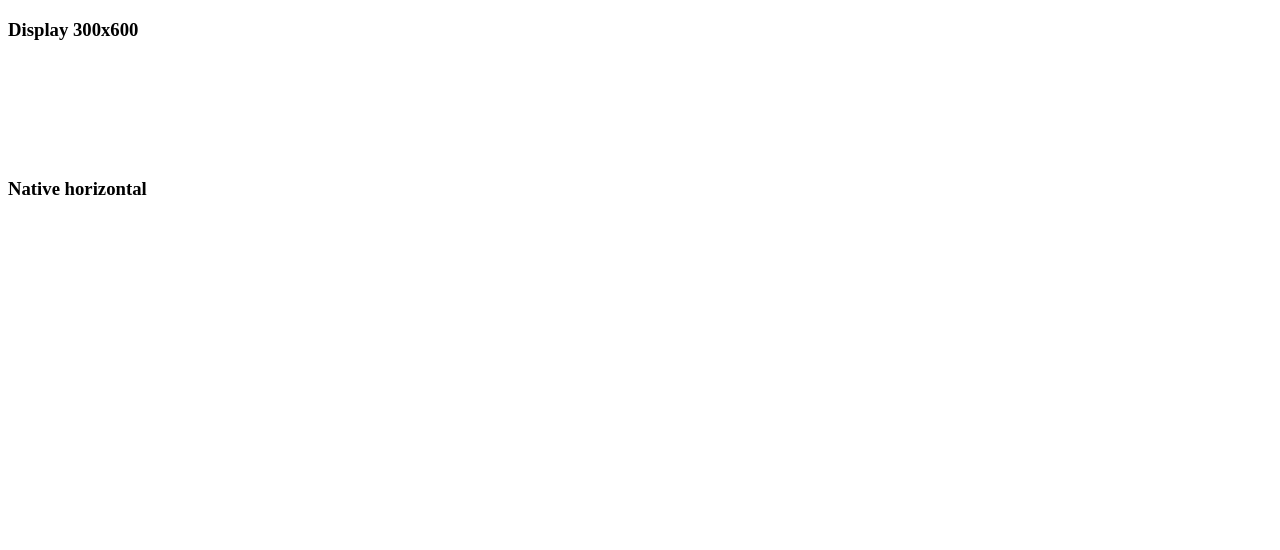
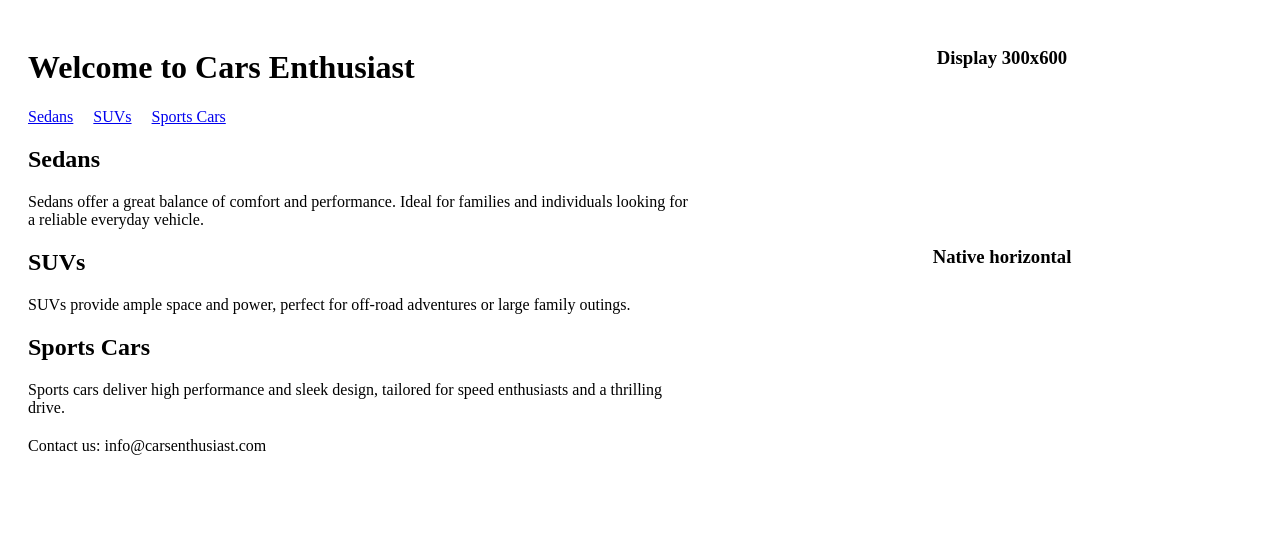
Before and after one commit to iammacheta/ads-test, a plain HTML site: page index.html in a window 1280 px wide. Drawn offline with Linux system fonts and the light colour scheme.

Commit message:
feat: добавил контент сайта и структуру

```diff
--- a/index.html
+++ b/index.html
@@ -1,39 +1,55 @@
-<!doctype html>
-<html>
+<!DOCTYPE html>
+<html lang="en">
 
 <head>
-  <meta charset="utf-8" />
-  <meta name="viewport" content="width=device-width, initial-scale=1" />
-  <meta name="description" content="Display a fixed-sized test ad." />
-  <title>Display a test ad</title>
+  <meta charset="UTF-8">
+  <meta name="viewport" content="width=device-width, initial-scale=1.0">
+  <title>Cars Enthusiast</title>
   <script async src="https://securepubads.g.doubleclick.net/tag/js/gpt.js"></script>
-  <script>
-    window.googletag = window.googletag || { cmd: [] };
-
-    googletag.cmd.push(() => {
-      // Define an ad slot for div with id "banner-ad".
-      googletag
-        .defineSlot('/21974715207/test-300x600-riot-direct', [300, 600], "banner-ad")
-        .addService(googletag.pubads());
-
-      googletag
-        .defineSlot('/21974715207/test-native', ['fluid'], 'div-gpt-ad-1713969330814-0')
-        .addService(googletag.pubads());
-
-
-      // Enable the PubAdsService.
-      googletag.enableServices();
-    });
-  </script>
-  <style></style>
+  <link rel="stylesheet" type="text/css" href="styles.css" />
 </head>
 
 <body>
+  <div class="root">
+    <div class="content">
+      <header>
+        <h1>Welcome to Cars Enthusiast</h1>
+        <nav>
+          <ul>
+            <li><a href="#sedans">Sedans</a></li>
+            <li><a href="#suvs">SUVs</a></li>
+            <li><a href="#sports">Sports Cars</a></li>
+          </ul>
+        </nav>
+      </header>
+
+      <section id="sedans">
+        <h2>Sedans</h2>
+        <p>Sedans offer a great balance of comfort and performance. Ideal for families and individuals looking for a
+          reliable everyday vehicle.</p>
+      </section>
+
+      <section id="suvs">
+        <h2>SUVs</h2>
+        <p>SUVs provide ample space and power, perfect for off-road adventures or large family outings.</p>
+      </section>
+
+      <section id="sports">
+        <h2>Sports Cars</h2>
+        <p>Sports cars deliver high performance and sleek design, tailored for speed enthusiasts and a thrilling drive.
+        </p>
+      </section>
+
+      <footer>
+        <p>Contact us: info@carsenthusiast.com</p>
+      </footer>
+    </div>
+
+    <div class="ads">
       <h3>Display 300x600</h3>
-  <div id="banner-ad"></div>
+      <div class="banner-ad" id="banner-ad"></div>
       <script>
         googletag.cmd.push(() => {
-      // Request and render an ad for the "banner-ad" slot.
           googletag.display("banner-ad");
         });
       </script>
@@ -44,10 +60,11 @@
       <div id="div-gpt-ad-1713969330814-0" style="height: 200px; width: 500px;"></div>
       <script>
         googletag.cmd.push(() => {
-      // Request and render an ad for the "banner-ad" slot.
           googletag.display("div-gpt-ad-1713969330814-0");
         });
       </script>
+    </div>
+  </div>
 </body>
 
 </html>
--- /dev/null
+++ b/styles.css
@@ -0,0 +1,40 @@
+.root {
+    display: grid;
+    grid-template-columns: 3fr 1fr;
+    /* Adjust the ratio according to your preference */
+    gap: 20px;
+}
+
+.content,
+.ads {
+    padding: 20px;
+}
+
+.ads {
+    display: flex;
+    flex-direction: column;
+    align-items: center;
+}
+
+.banner-ad,
+#div-gpt-ad-1713969330814-0 {
+    width: 100%;
+    /* Ensure the ads use the full width of the column */
+    margin: 20px 0;
+}
+
+nav ul {
+    display: flex;
+    list-style: none;
+    padding: 0;
+}
+
+nav li {
+    margin-right: 20px;
+}
+
+header,
+footer,
+section {
+    margin-bottom: 20px;
+}
```
Lines whose indentation alone changed are shown as unchanged.
